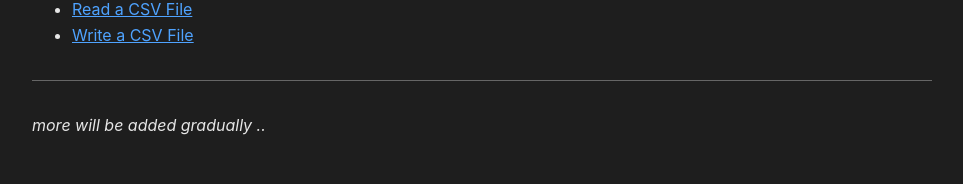
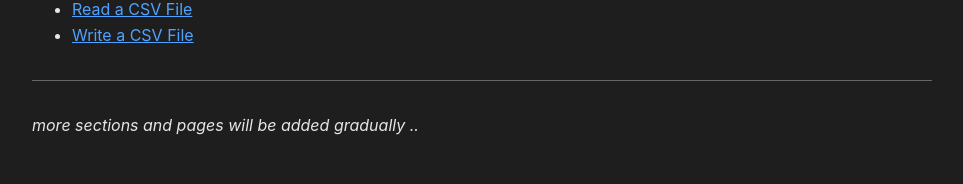
Before and after one commit to jbakchr/easier-python-docs, a Jekyll site: the page built from index.md, in a window 1280 px wide. Shown: the part 1499-1683 px from the top of the page, without its empty margins (158-1121 px from the left). Built offline with Jekyll 4.4.1, drawn with Linux system fonts in a browser that asks for light colours.

Commit message:
docs(index): note that more sections

```diff
--- a/index.md
+++ b/index.md
@@ -64,4 +64,4 @@ layout: default
 
 ---
 
-_more will be added gradually .._
+_more sections and pages will be added gradually .._
```
